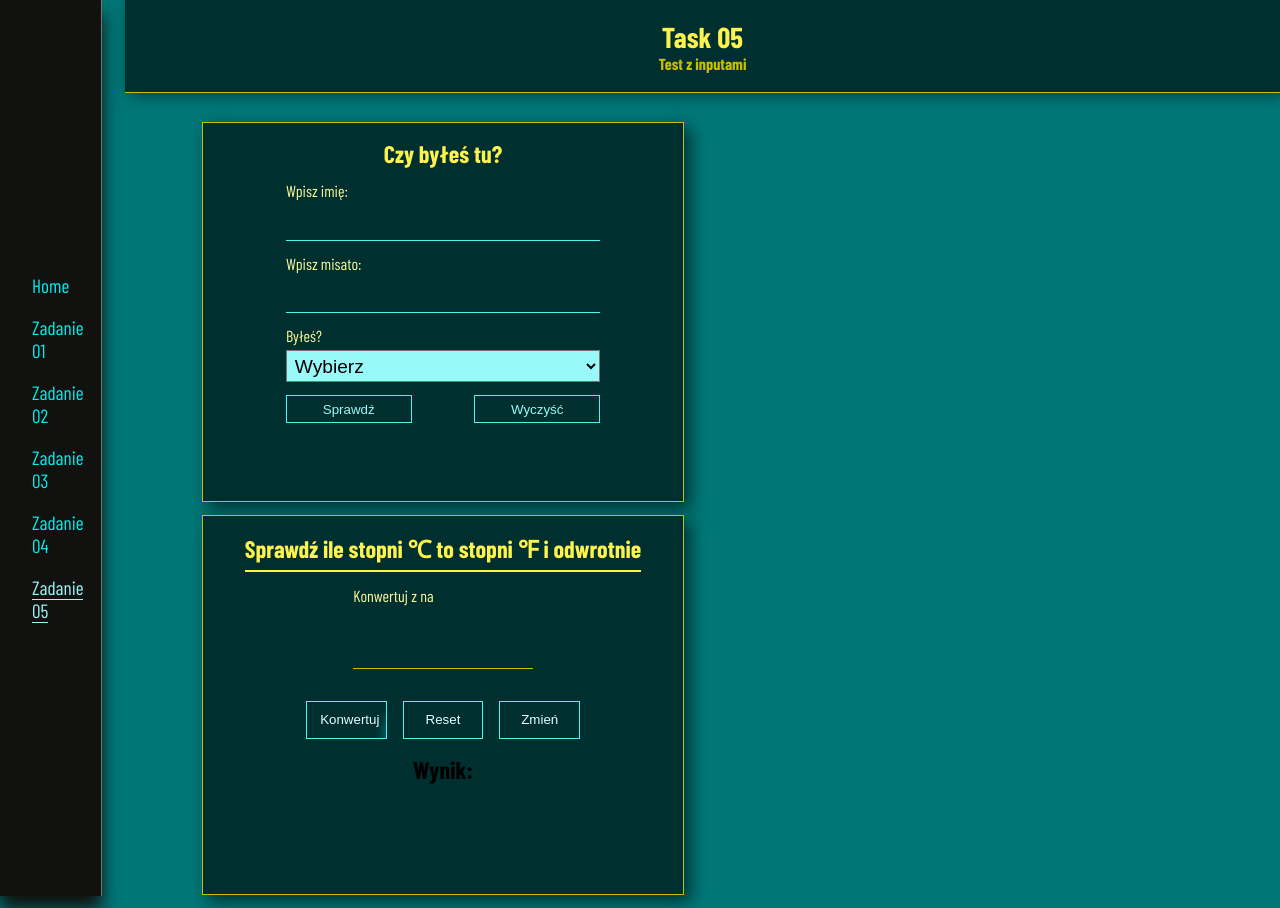
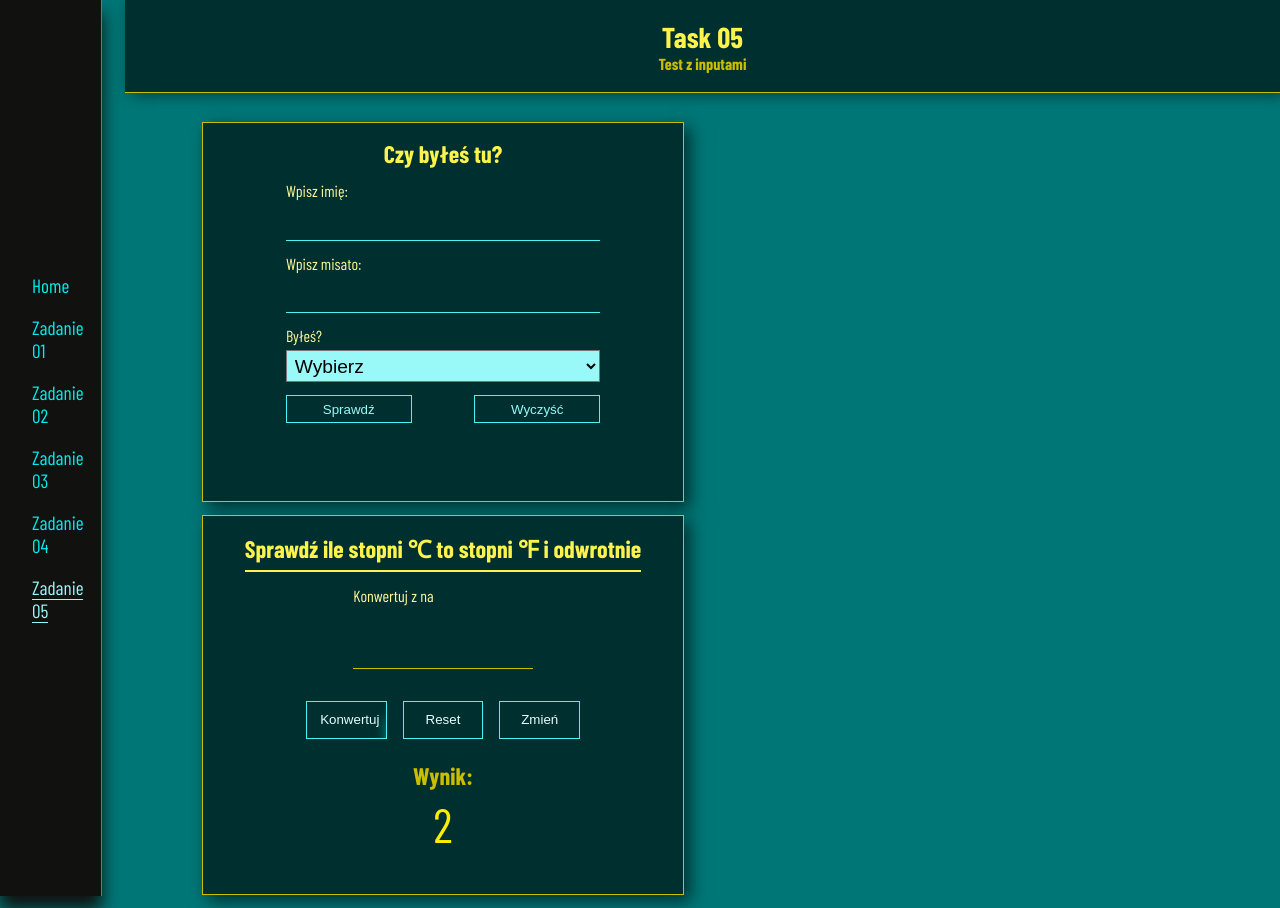
Before and after one commit to Scorpion19702022/MyReact_App001, a React (Create React App) app: page /Task05 in a window 1280 px wide. Built offline with nearby package versions, Linux system fonts and the light colour scheme; a web font is replaced by a local one.

Commit message:
added all styles for Task05task2

```diff
--- a/src/Components/Task05/Task05task2.js
+++ b/src/Components/Task05/Task05task2.js
@@ -17,7 +17,7 @@ const Task05task2 = () => {
 			</div>
 			<div className={styles.box_info}>
 				<h1 className={styles.heading_info}>Wynik:</h1>
-				<p className={styles.info}></p>
+				<p className={styles.info}>2</p>
 			</div>
 		</div>
 	)
--- a/src/Components/Task05/Task05task2.module.css
+++ b/src/Components/Task05/Task05task2.module.css
@@ -138,3 +138,21 @@
 .btn:hover {
 	background-color: rgba(0, 238, 238, 0.1);
 }
+
+.box_info {
+	width: 100%;
+	display: flex;
+	flex-direction: column;
+	align-items: center;
+	margin-top: 0.4em;
+}
+
+.heading_info {
+	color: var(--color-yellow05);
+	margin-bottom: 0.2em;
+}
+
+.info {
+	font-size: 3em;
+	color: var(--color-yellow04);
+}
```
